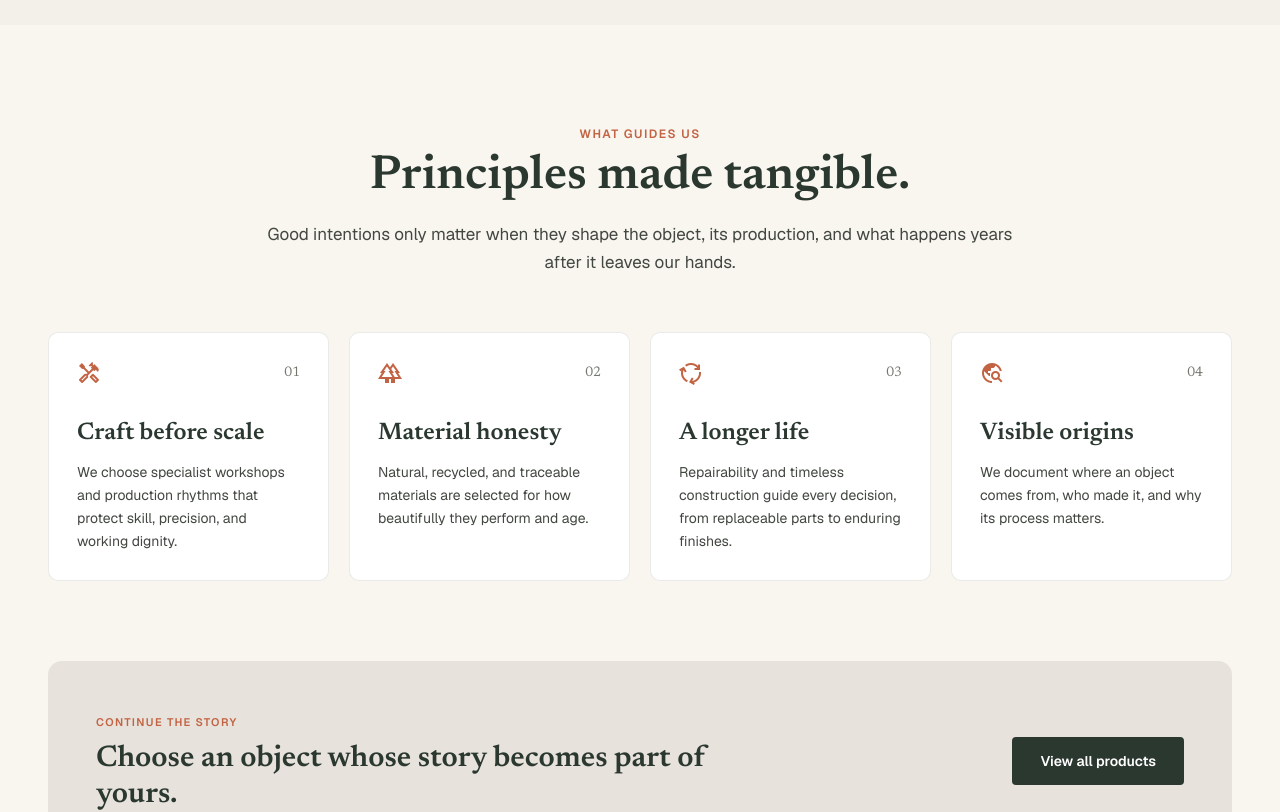
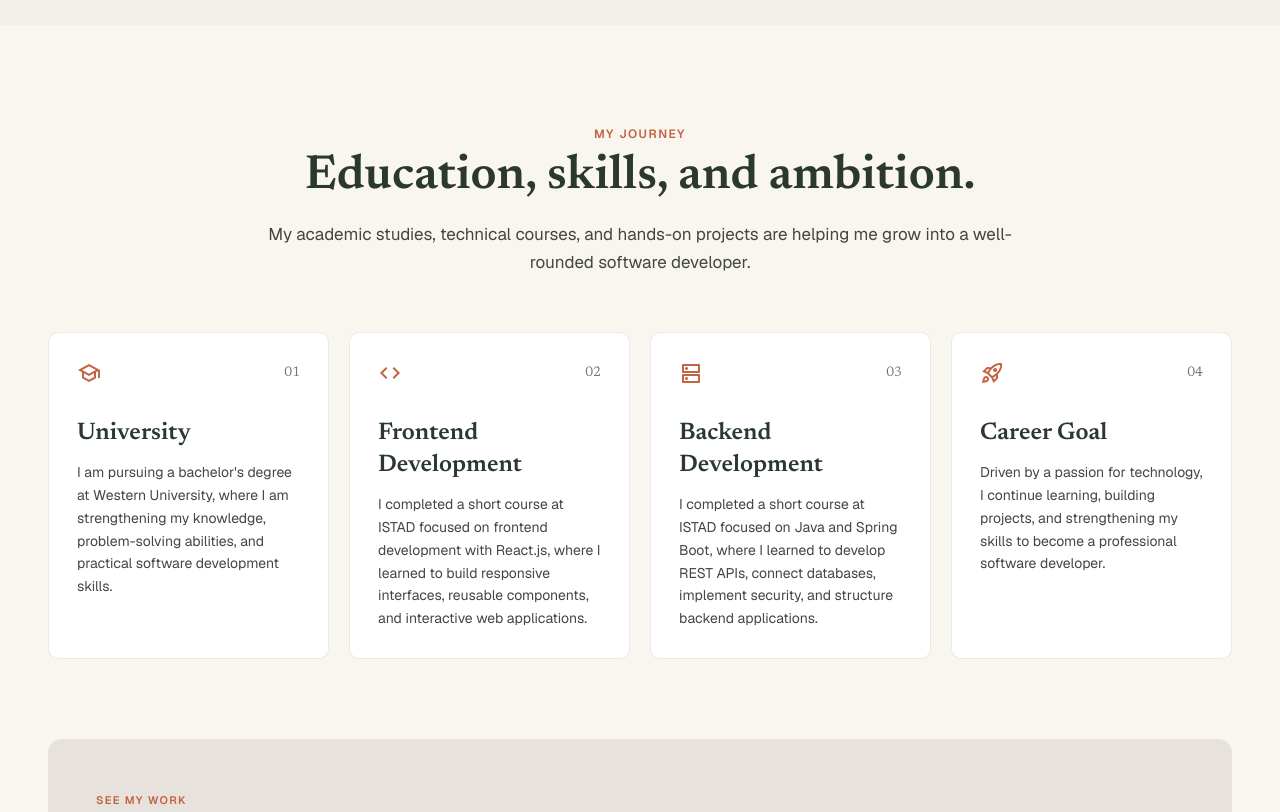
Before and after one commit to TeSenglong/full_stack_ecom, a Next.js app in the folder frontend/: page /about in a window 1280 px wide. Shown: the part 1740-2552 px from the top of the page. Built offline with nearby package versions, Linux system fonts and the light colour scheme; no server answers.

Commit message:
update about page story

```diff
--- a/frontend/components/about/ValuesSection.tsx
+++ b/frontend/components/about/ValuesSection.tsx
@@ -1,10 +1,26 @@
 import Link from "next/link";
 
 const VALUES = [
-  { icon: "handyman", title: "Craft before scale", text: "We choose specialist workshops and production rhythms that protect skill, precision, and working dignity." },
-  { icon: "forest", title: "Material honesty", text: "Natural, recycled, and traceable materials are selected for how beautifully they perform and age." },
-  { icon: "cycle", title: "A longer life", text: "Repairability and timeless construction guide every decision, from replaceable parts to enduring finishes." },
-  { icon: "travel_explore", title: "Visible origins", text: "We document where an object comes from, who made it, and why its process matters." },
+  {
+    icon: "school",
+    title: "University",
+    text: "I am pursuing a bachelor's degree at Western University, where I am strengthening my knowledge, problem-solving abilities, and practical software development skills.",
+  },
+  {
+    icon: "code",
+    title: "Frontend Development",
+    text: "I completed a short course at ISTAD focused on frontend development with React.js, where I learned to build responsive interfaces, reusable components, and interactive web applications.",
+  },
+  {
+    icon: "dns",
+    title: "Backend Development",
+    text: "I completed a short course at ISTAD focused on Java and Spring Boot, where I learned to develop REST APIs, connect databases, implement security, and structure backend applications.",
+  },
+  {
+    icon: "rocket_launch",
+    title: "Career Goal",
+    text: "Driven by a passion for technology, I continue learning, building projects, and strengthening my skills to become a professional software developer.",
+  },
 ];
 
 export default function ValuesSection() {
@@ -12,9 +28,9 @@ export default function ValuesSection() {
     <section id="values" className="py-24">
       <div className="mx-auto max-w-350 px-5 md:px-8 lg:px-12">
         <div className="mx-auto max-w-3xl text-center">
-          <span className="text-[12px] font-semibold uppercase tracking-[0.12em] text-secondary">What guides us</span>
-          <h2 className="mt-2 font-serif text-4xl font-semibold text-primary md:text-5xl">Principles made tangible.</h2>
-          <p className="mt-5 text-[17px] leading-relaxed text-on-surface-variant">Good intentions only matter when they shape the object, its production, and what happens years after it leaves our hands.</p>
+          <span className="text-[12px] font-semibold uppercase tracking-[0.12em] text-secondary">My journey</span>
+          <h2 className="mt-2 font-serif text-4xl font-semibold text-primary md:text-5xl">Education, skills, and ambition.</h2>
+          <p className="mt-5 text-[17px] leading-relaxed text-on-surface-variant">My academic studies, technical courses, and hands-on projects are helping me grow into a well-rounded software developer.</p>
         </div>
 
         <div className="mt-14 grid gap-5 md:grid-cols-2 lg:grid-cols-4">
@@ -28,8 +44,8 @@ export default function ValuesSection() {
         </div>
 
         <div className="mt-20 flex flex-col items-start justify-between gap-7 rounded-xl bg-surface-high p-8 md:flex-row md:items-center md:p-12">
-          <div className="max-w-2xl"><span className="text-[11px] font-semibold uppercase tracking-[0.12em] text-secondary">Continue the story</span><h2 className="mt-2 font-serif text-3xl font-semibold text-primary">Choose an object whose story becomes part of yours.</h2></div>
-          <Link href="/products" className="shrink-0 rounded bg-primary px-7 py-3.5 text-sm font-semibold text-on-primary">View all products</Link>
+          <div className="max-w-2xl"><span className="text-[11px] font-semibold uppercase tracking-[0.12em] text-secondary">See my work</span><h2 className="mt-2 font-serif text-3xl font-semibold text-primary">Explore the full-stack project I built through this journey.</h2></div>
+          <Link href="/products" className="shrink-0 rounded bg-primary px-7 py-3.5 text-sm font-semibold text-on-primary">Explore the project</Link>
         </div>
       </div>
     </section>
```
